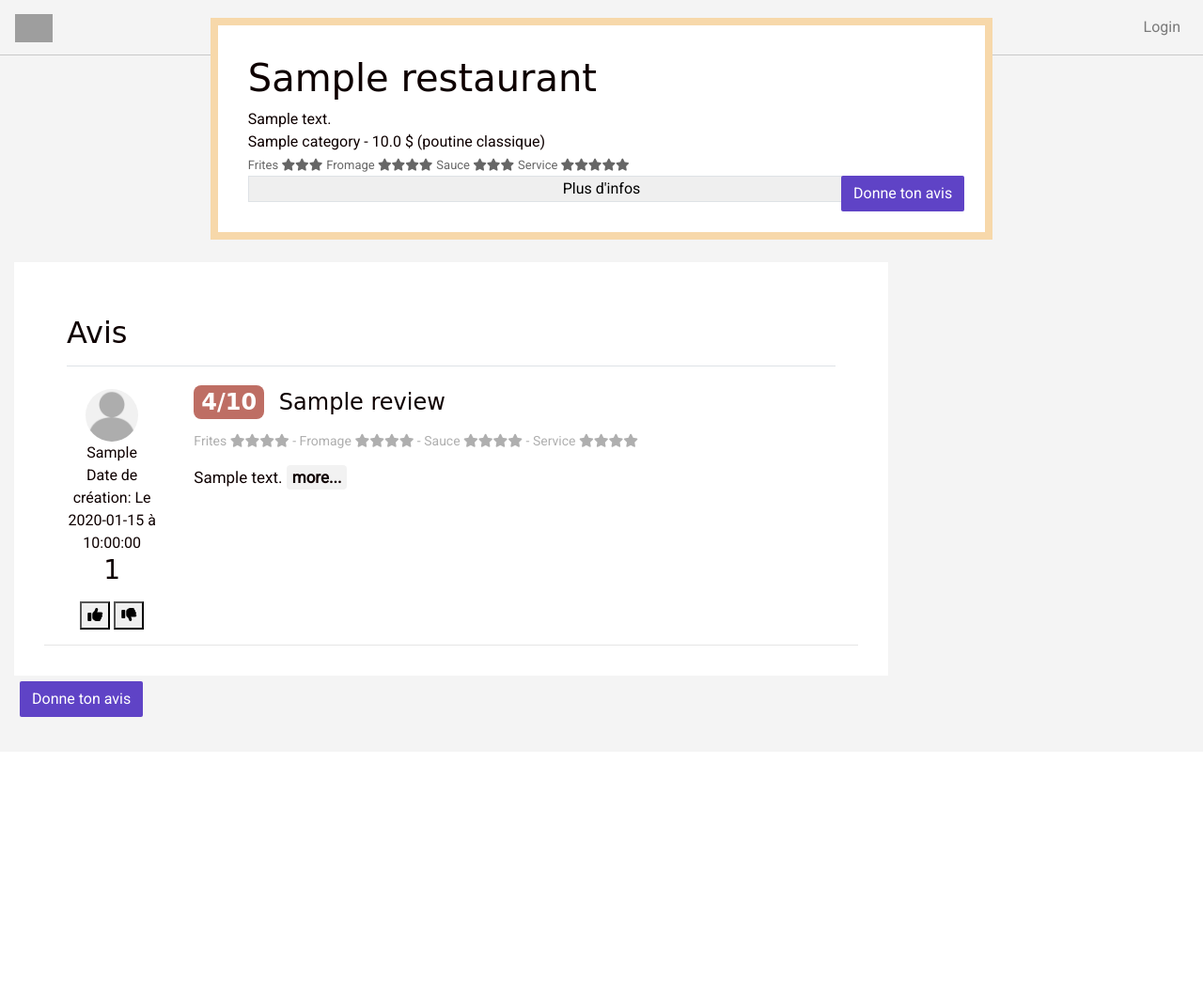
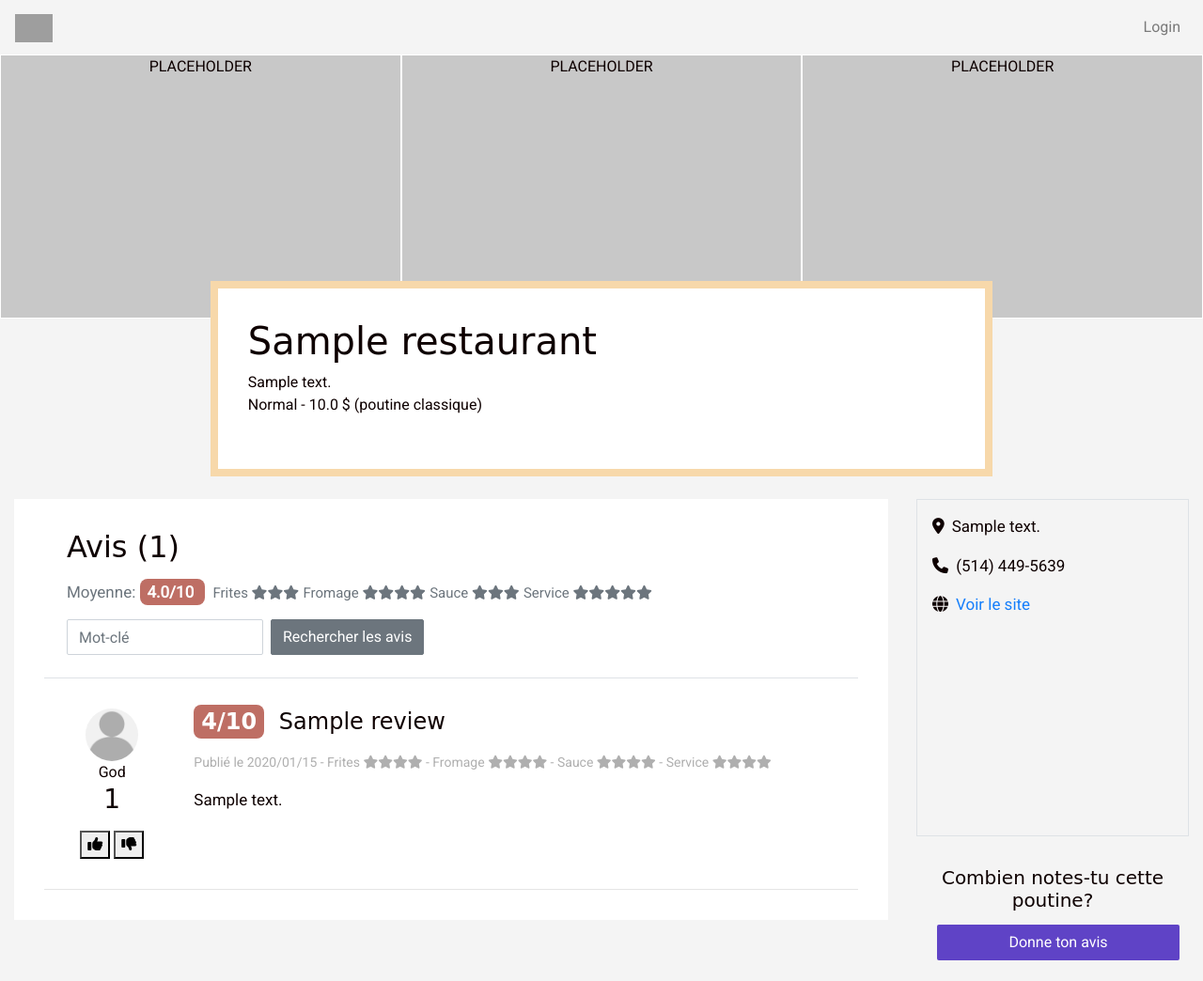
Before and after one commit to nicofraisse/rails-poutinerank, a Rails app: page /restaurants/1 in a window 1280 px wide. Shown: the whole page at 94% size. Before the commit the page ends 763 px from the top, so only its background shows below. Run offline with Rails 7, Linux system fonts and the light colour scheme; data comes from the database, SQL or seed files in the repository; tables that the repository leaves empty hold one stand-in row (values such as "Sample post"); a map, chart or similar area stays blank; style sheets or scripts are compiled from the project's sources; some libraries are stand-ins or nearby versions; some web fonts are replaced; grey boxes are pictures that could not be loaded.

Commit message:
better restaurant showpage layout

```diff
--- a/app/assets/stylesheets/components/_banner.scss
+++ b/app/assets/stylesheets/components/_banner.scss
@@ -56,7 +56,6 @@
     margin: 0;
     padding: 16px;
     box-shadow: none;
-    position: static;
     border-radius: none;
     border: 8px solid rgba(247, 216, 170, 1.00);
     box-sizing: border-box;
@@ -73,3 +72,9 @@
     width: 100%;
   }
 }
+
+#rating-abs {
+  position: absolute;
+  top: 16px;
+  right: 8px;
+}
--- a/app/assets/stylesheets/components/_card.scss
+++ b/app/assets/stylesheets/components/_card.scss
@@ -26,7 +26,7 @@
 
 .card-review {
   border-bottom: 1px solid rgba(0, 0, 0, 0.1);
-  padding-bottom: 16px;
+  padding: 32px 0;
   .review-photos {
     width: 100%;
     max-width: 512px;
@@ -52,13 +52,6 @@
   }
 }
 
-
-
-
-
-
-
-
 @media (min-width: $SM) {
   .table-podium-header {
     font-size: 18px;
@@ -78,3 +71,8 @@
     font-size: 20px;
   }
 }
+
+.show-sidebar {
+  position: sticky;
+  top: 32px;
+}
--- a/app/assets/stylesheets/components/_navbar.scss
+++ b/app/assets/stylesheets/components/_navbar.scss
@@ -1,8 +1,6 @@
 .navbar-lewagon {
   justify-content: space-between;
   width: 100vw;
-  border-bottom: 1px solid rgb(200, 200, 200);
-
 }
 
 .navbar-lewagon .navbar-collapse {
--- a/app/assets/stylesheets/components/_utils.scss
+++ b/app/assets/stylesheets/components/_utils.scss
@@ -49,7 +49,7 @@
 .misc-ratings {
   color: rgb(175, 175, 175);
   font-size: 14px;
-  margin: 16px 0;
+  margin-bottom: 16px;
   span {
     display: inline-block;
   }
--- a/app/views/layouts/application.html.erb
+++ b/app/views/layouts/application.html.erb
@@ -10,6 +10,7 @@
     <%= stylesheet_link_tag 'application', media: 'all' %>
     <%= favicon_link_tag asset_path('logo.png') %>
     <%= javascript_pack_tag 'application' %>
+
     <%#= stylesheet_pack_tag 'application', media: 'all' %> <!-- Uncomment if you import CSS in app/javascript/packs/application.js -->
   </head>
   <body>
@@ -22,7 +23,5 @@
 
     <%= yield %>
 
-
-
   </body>
 </html>
--- a/app/views/restaurants/show.html.erb
+++ b/app/views/restaurants/show.html.erb
@@ -1,48 +1,61 @@
 <div class="banner-restaurant">
   <div class="banner-restaurant-photos">
+    <% if @restaurant.reviews.map{ |r| r.photos.all }.flatten.count > 2 %>
       <% @restaurant.reviews.map{ |r| r.photos.all }.flatten.take(3).each do |photo| %>
         <%= cl_image_tag photo.key, crop: :fill %>
       <% end %>
+    <% else %>
+      <div style="height: 22vw; width: 100%; background-color: rgb(200, 200, 200); border: 1px solid white; text-align: center">PLACEHOLDER</div>
+      <div style="height: 22vw; width: 100%; background-color: rgb(200, 200, 200); border: 1px solid white; text-align: center">PLACEHOLDER</div>
+      <div style="height: 22vw; width: 100%; background-color: rgb(200, 200, 200); border: 1px solid white; text-align: center">PLACEHOLDER</div>
+    <% end %>
   </div>
   <div class="container-md">
-
     <div class="card-parallax">
-
       <h1><%= @restaurant.name %></h1>
       <div><%= @restaurant.address %></div>
       <span><%= @restaurant.restaurant_category.name %></span> -
       <span><%= @restaurant.poutine_price %> $ (poutine classique)</span><br>
-      <span style="color: rgba(0, 0, 0, 0.6); font-size: 13px;">Frites <i class="fa fa-star" aria-hidden="true"></i><i class="fa fa-star" aria-hidden="true"></i><i class="fa fa-star" aria-hidden="true"></i></span>
-      <span style="color: rgba(0, 0, 0, 0.6); font-size: 13px;">Fromage <i class="fa fa-star" aria-hidden="true"></i><i class="fa fa-star" aria-hidden="true"></i><i class="fa fa-star" aria-hidden="true"></i><i class="fa fa-star" aria-hidden="true"></i></span>
-      <span style="color: rgba(0, 0, 0, 0.6); font-size: 13px;">Sauce <i class="fa fa-star" aria-hidden="true"></i><i class="fa fa-star" aria-hidden="true"></i><i class="fa fa-star" aria-hidden="true"></i></span>
-      <span style="color: rgba(0, 0, 0, 0.6); font-size: 13px;">Service <i class="fa fa-star" aria-hidden="true"></i><i class="fa fa-star" aria-hidden="true"></i><i class="fa fa-star" aria-hidden="true"></i><i class="fa fa-star" aria-hidden="true"></i><i class="fa fa-star" aria-hidden="true"></i></span>
       <br>
-      <%= link_to 'Donne ton avis', new_restaurant_review_path(@restaurant, @review), class: "btn btn-main-action" %>
       <% if @restaurant.user == current_user %>
         <div>
           <%= link_to '<i class="fas fa-edit"></i>'.html_safe, edit_restaurant_path(@restaurant) %>
           <%= link_to '<i class="fas fa-trash-alt"></i>'.html_safe, restaurant_path(@restaurant), method: :delete, data: { confirm: "Are you sure?" } %>
         </div>
       <% end %>
-      <button class="border w-100" type="button" data-toggle="collapse" data-target="#collapseExample" aria-expanded="false" aria-controls="collapseExample">
-        Plus d'infos
-      </button>
-      <div class="collapse" id="collapseExample">
-        <div class="card card-body">
-          Anim pariatur cliche reprehenderit, enim eiusmod high life accusamus terry richardson ad squid. Nihil anim keffiyeh helvetica, craft beer labore wes anderson cred nesciunt sapiente ea proident.
-        </div>
-      </div>
     </div>
   </div>
 </div>
 
 <div class="container mt-4">
   <div class="row">
-    <div class="col-12 col-xl-9">
+    <div class="col-12 col-lg-9">
       <div class="review-container">
-        <div class="m-4 border-bottom">
-          <h2 class="text-lefft my-3">Avis</h2>
+        <div class="pl-4 border-bottom">
+          <h2>Avis (<%= @restaurant.reviews.count %>)</h2>
+          <% unless @restaurant.reviews.blank? %>
+            <p class="text-secondary mt-3">Moyenne:
+              <span class='global-rating'>
+                <%= (@restaurant.reviews.map{|r| r.global_rating}.sum / @restaurant.reviews.count.to_f).round(1) %>/10
+              </span class='global-rating'>
+              <span class="text-secondary" style="font-size: 15px;">Frites <i class="fa fa-star" aria-hidden="true"></i><i class="fa fa-star" aria-hidden="true"></i><i class="fa fa-star" aria-hidden="true"></i></span>
+              <span class="text-secondary" style="font-size: 15px;">Fromage <i class="fa fa-star" aria-hidden="true"></i><i class="fa fa-star" aria-hidden="true"></i><i class="fa fa-star" aria-hidden="true"></i><i class="fa fa-star" aria-hidden="true"></i></span>
+              <span class="text-secondary" style="font-size: 15px;">Sauce <i class="fa fa-star" aria-hidden="true"></i><i class="fa fa-star" aria-hidden="true"></i><i class="fa fa-star" aria-hidden="true"></i></span>
+              <span class="text-secondary" style="font-size: 15px;">Service <i class="fa fa-star" aria-hidden="true"></i><i class="fa fa-star" aria-hidden="true"></i><i class="fa fa-star" aria-hidden="true"></i><i class="fa fa-star" aria-hidden="true"></i><i class="fa fa-star" aria-hidden="true"></i></span>
+            </p>
+          <% end %>
+
+
+          <form class="form-inline my-3">
+            <label class="sr-only" for="inlineFormInputName2">Mot-clé</label>
+            <input type="text" class="form-control mb-2 mr-sm-2" id="inlineFormInputName2" placeholder="Mot-clé">
+
+            <button type="submit" class="btn btn-secondary mb-2">Rechercher les avis</button>
+          </form>
+
         </div>
+
+
         <% if @reviews.blank? %>
           <p>Sois la première personne à donner ton opinion sur leur poutine!</p>
         <% else %>
@@ -61,10 +74,6 @@
                 <div>
                   <%= review.user.first_name %>
                 </div>
-                <div>
-                  Date de création: Le <%= review.created_at.to_s.split(' ')[0..1].join(' à ') %>
-                </div>
-
                 <h3 class="no-upvotes"><%= review.upvotes %></h3>
                 <% unless review.user == current_user %>
                   <div class="form-review-upvotes" id="upvotes-<%= review.id %>">
@@ -93,29 +102,31 @@
                       <span class='global-rating'><%= review.global_rating %>/10</span class='global-rating'>
                       <%= review.title %>
                     </h4>
-                    <div class="misc-ratings">
+                    <div class="my-3">
                       <% if review.user == current_user %>
                         <span class="mr-2">
                           <%= link_to '<i class="fas fa-edit"></i>'.html_safe, edit_review_path(review) %>
                           <%= link_to '<i class="fas fa-trash-alt"></i>'.html_safe, review_path(review), method: :delete, data: { confirm: "Are you sure?" } %>
                         </span>
                       <% end %>
-                      <span class='misc-rating'>Frites <%= '<i class="fa fa-star" aria-hidden="true"></i>'.html_safe * review.fries_rating if review.fries_rating %></span>
+                      <span class="misc-ratings">
+                        Publié le <%= review.created_at.to_s[0..10].gsub('-', '/') %>
+                        - <span class='misc-rating'>Frites <%= '<i class="fa fa-star" aria-hidden="true"></i>'.html_safe * review.fries_rating if review.fries_rating %></span>
                          - <span class='misc-rating'>Fromage <%= '<i class="fa fa-star" aria-hidden="true"></i>'.html_safe * review.cheese_rating if review.cheese_rating %></span>
                          - <span class='misc-rating'>Sauce <%= '<i class="fa fa-star" aria-hidden="true"></i>'.html_safe * review.sauce_rating if review.sauce_rating %></span>
                          - <span class='misc-rating'>Service <%= '<i class="fa fa-star" aria-hidden="true"></i>'.html_safe * review.service_rating if review.service_rating %></span>
+                      </span>
                     </div>
-
-
-
-
                     <p>
+                      <% if review.body.length >= 1000 %>
                         <span class="teaser">
-                        <%= truncate(review.body, :length => 120, :separator => ' ') %>
+                          <%= truncate(review.body, :length => 1000, :separator => ' ') %>
                         </span>
-
                         <span class="complete"><%= review.body %></span>
                         <span class="more">more...</span>
+                      <% else %>
+                        <span><%= review.body %></span>
+                      <% end %>
 
                     </p>
                     <div class="review-photos">
@@ -131,11 +142,22 @@
         <% end %>
         </div>
       </div>
-      <tr>
-
-
-    </div>
-    <%= link_to 'Donne ton avis', new_restaurant_review_path(@restaurant, @review), class: "btn btn-main-action" %>
-
+    <div class="col-12 col-lg-3">
+      <div class="show-sidebar">
+        <div class="p-3 border">
+          <p><i class=" mr-2 fas fa-map-marker-alt"></i><%= @restaurant.address %></p>
+          <p><i class=" mr-1 fas fa-phone"></i> (514) 449-5639 </p>
+          <p><i class=" mr-2 fas fa-globe"></i><a href="www.google.com">Voir le site</a></p>
+          <div id="map"
+               style="flex-grow: 1; width: 100%; height: 200px;"
+               data-mapbox-api-key="<%= ENV['MAPBOX_API_KEY'] %>">
           </div>
         </div>
+        <div class="p-3 mt-3 text-center card-side-info">
+          <h5 class="text-black">Combien notes-tu cette poutine?</h5>
+          <%= link_to 'Donne ton avis', new_restaurant_review_path(@restaurant, @review), class: "btn btn-main-action w-100" %>
+        </div>
+      </div>
+    </div>
+  </div>
+</div>
```
Also changed, not shown: app/views/pages/home.html.erb (+8 -20 lines), db/seeds.rb (+31 -31 lines). Lines whose indentation alone changed are shown as unchanged.
